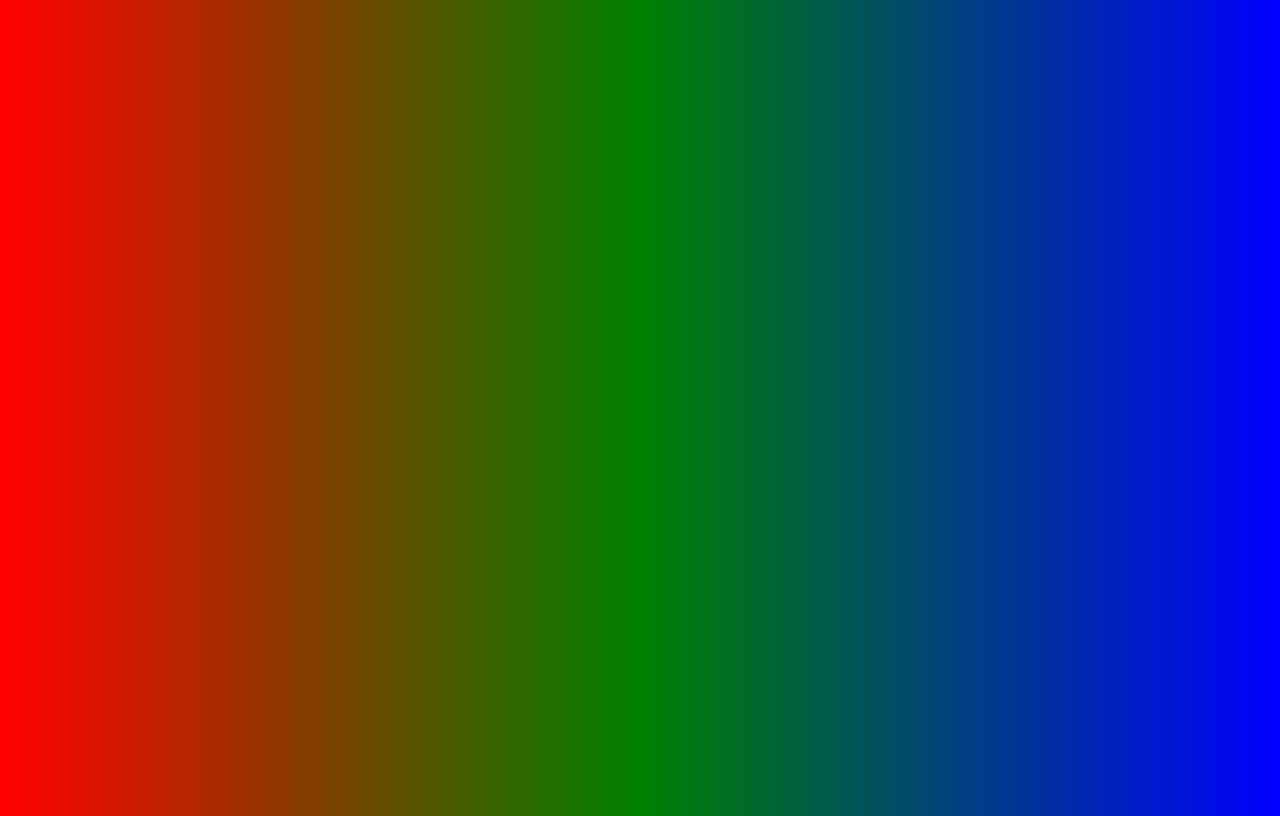
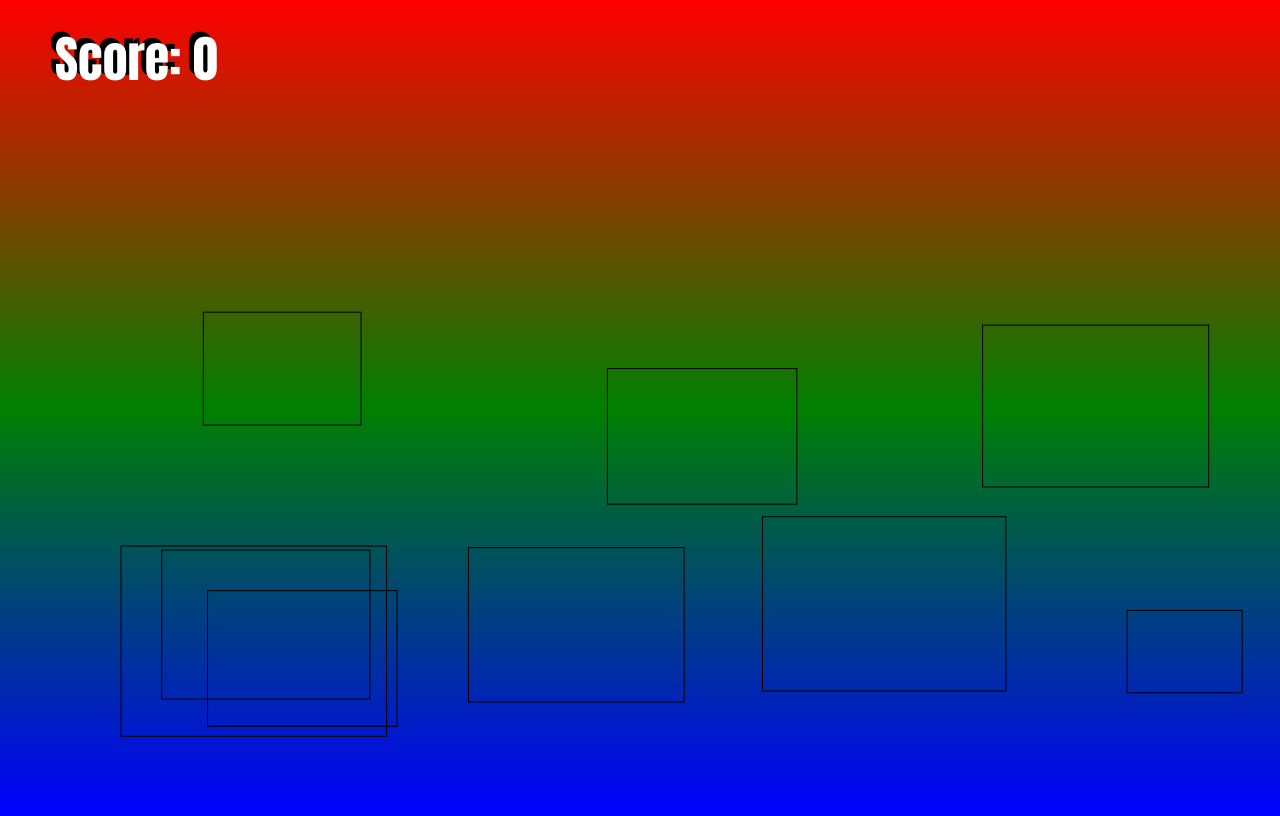
Before and after one commit to morganmarienelson/Game-Development, a website built with Parcel: page project5/src/index.html in a window 1280 px wide. Built offline with nearby package versions, Linux system fonts and the light colour scheme.

Commit message:
draw score function created

```diff
--- a/project5/src/main.js
+++ b/project5/src/main.js
@@ -2,30 +2,80 @@ const canvas = document.getElementById('canvas1');
 const ctx = canvas.getContext('2d');
 canvas.width = window.innerWidth;
 canvas.height = window.innerHeight;
+let score = 0;
+ctx.font = '50px Impact'
+
+let timeToNextRaven = 0;
+let ravenInterval = 500;
+let lastTime = 0;
 
 let ravens = [];
 
 class Raven {
     constructor() {
-        this.width = 100;
-        this.height = 50;
+        this.spriteWidth = 271;
+        this.spriteHeight = 194;
+        this.sizeModifier = Math.random() * 0.6 + 0.4;
+        this.width = this.spriteWidth * this.sizeModifier;
+        this.height = this.spriteHeight * this.sizeModifier;
         this.x = canvas.width;
         this.y = Math.random() * canvas.height - this.height;
         this.directionX = Math.random() * 5 + 3;
         this.directionY = Math.random() * 5 - 2.5;
+        this.markedForDeletion = false;
+        this.image = new Image();
+        this.image.src = '';
+        this.frame = 0;
+        this.maxFrame = 4;
+        this.timeSinceFlap = 0;
+        this.flapInterval = Math.random() * 50 + 50;
     }
 
-    update() {
+    update(deltaTime) {
+        if (this.y < 0 || this.y > canvas.height - this.height) {
+            this.directionY = this.directionY * -1;
+        }
         this.x -= this.directionX;
+        this.y += this.directionY;
+        if (this.x < 0 - this.width) this.markedForDeletion = true;
+        this.timeSinceFlap += deltaTime;
+        if (this.timeSinceFlap > this.flapInterval) {
+            if (this.frame > this.maxFrame) this.frame = 0;
+            else this.frame++;
+            this.timeSinceFlap = 0;
+        }
     }
 
     draw() {
-        ctx.fillRect(this.x, this.y, this.w, this.height);
+        ctx.strokeRect(this.x, this.y, this.width, this.height);
+        ctx.drawImage(this.image, this.frame * this.spriteWidth, 0, this.spriteWidth, this.spriteHeight, this.x, this.y, this.width, this.height);
     }
+}
+
+const raven = new Raven();
+
+function drawScore() {
+    ctx.fillStyle = 'black';
+    ctx.fillText('Score: ' + score, 50, 75);
+    ctx.fillStyle = 'white';
+    ctx.fillText('Score: ' + score, 55, 80);
 }
 
 function animate(timeStamp) {
     ctx.clearRect(0, 0, canvas.width, canvas.height);
+    let deltaTime = timeStamp - lastTime;
+    lastTime = timeStamp;
+    timeToNextRaven += deltaTime;
+    if (timeToNextRaven > ravenInterval) {
+        ravens.push(new Raven());
+        timeToNextRaven = 0;
+    }
+    ;
+    drawScore();
+    [...ravens].forEach(object => object.update(deltaTime));
+    [...ravens].forEach(object => object.draw());
+    ravens = ravens.filter(object => !object.markedForDeletion);
+    requestAnimationFrame(animate);
 }
 
-animate();
+animate(0);
--- a/project5/src/style.css
+++ b/project5/src/style.css
@@ -1,5 +1,5 @@
 body {
-    background: linear-gradient(to right, red, green, blue);
+    background: linear-gradient(to bottom, red, green, blue);
     width: 100vw;
     height: 100vh;
     overflow: hidden;
```
Also changed, not shown: project5/src/enemy_raven.png (added).
